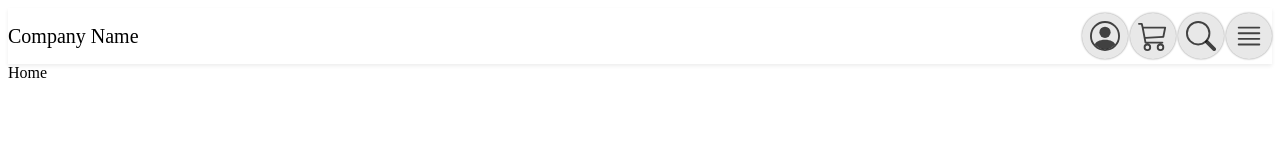
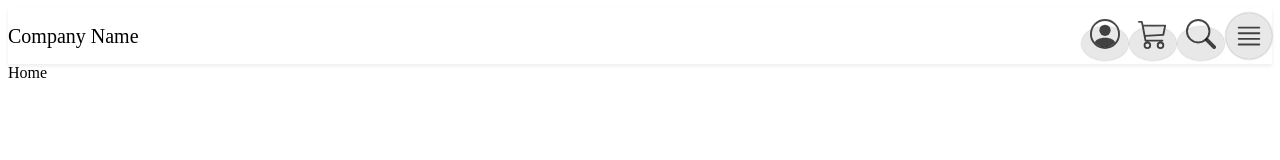
Before and after one commit to Sam-2019/Navigation-bar, a React (Create React App) app: page / in a window 1280 px wide. Shown: the top 160 px of the page. Built offline with nearby package versions, Linux system fonts and the light colour scheme.

Commit message:
added IconWrapper

```diff
--- a/src/Files/Components/Icons.js
+++ b/src/Files/Components/Icons.js
@@ -1,4 +1,5 @@
 import React from "react";
+import { IconWrapper } from "../../Styles";
 
 let width = 30;
 let height = 30;
@@ -30,7 +31,7 @@ export const BackIcon = () => {
 
 export const CartIcon = () => {
   return (
-    <div className="icon-wrapper">
+    <IconWrapper>
       <svg
         viewBox="0 0 16 16"
         className="bi bi-cart3 icon"
@@ -44,13 +45,13 @@ export const CartIcon = () => {
           d="M0 1.5A.5.5 0 0 1 .5 1H2a.5.5 0 0 1 .485.379L2.89 3H14.5a.5.5 0 0 1 .49.598l-1 5a.5.5 0 0 1-.465.401l-9.397.472L4.415 11H13a.5.5 0 0 1 0 1H4a.5.5 0 0 1-.491-.408L2.01 3.607 1.61 2H.5a.5.5 0 0 1-.5-.5zM3.102 4l.84 4.479 9.144-.459L13.89 4H3.102zM5 12a2 2 0 1 0 0 4 2 2 0 0 0 0-4zm7 0a2 2 0 1 0 0 4 2 2 0 0 0 0-4zm-7 1a1 1 0 1 0 0 2 1 1 0 0 0 0-2zm7 0a1 1 0 1 0 0 2 1 1 0 0 0 0-2z"
         />
       </svg>
-    </div>
+    </IconWrapper>
   );
 };
 
 export const JustifyIcon = () => {
   return (
-    <div className="icon-wrapper">
+    <IconWrapper>
       <svg
         viewBox="0 0 16 16"
         className="bi bi-justify icon"
@@ -64,13 +65,13 @@ export const JustifyIcon = () => {
           d="M2 12.5a.5.5 0 0 1 .5-.5h11a.5.5 0 0 1 0 1h-11a.5.5 0 0 1-.5-.5zm0-3a.5.5 0 0 1 .5-.5h11a.5.5 0 0 1 0 1h-11a.5.5 0 0 1-.5-.5zm0-3a.5.5 0 0 1 .5-.5h11a.5.5 0 0 1 0 1h-11a.5.5 0 0 1-.5-.5zm0-3a.5.5 0 0 1 .5-.5h11a.5.5 0 0 1 0 1h-11a.5.5 0 0 1-.5-.5z"
         />
       </svg>
-    </div>
+    </IconWrapper>
   );
 };
 
 export const UserIcon = () => {
   return (
-    <div className="icon-wrapper">
+    <IconWrapper>
       <svg
         viewBox="0 0 16 16"
         className="bi bi-person-circle icon"
@@ -86,13 +87,13 @@ export const UserIcon = () => {
           d="M8 1a7 7 0 1 0 0 14A7 7 0 0 0 8 1zM0 8a8 8 0 1 1 16 0A8 8 0 0 1 0 8z"
         />
       </svg>
-    </div>
+    </IconWrapper>
   );
 };
 
 export const SearchIcon = () => {
   return (
-    <div className="icon-wrapper">
+    <IconWrapper>
       <svg
         viewBox="0 0 16 16"
         className="bi bi-search icon"
@@ -110,7 +111,7 @@ export const SearchIcon = () => {
           d="M6.5 12a5.5 5.5 0 1 0 0-11 5.5 5.5 0 0 0 0 11zM13 6.5a6.5 6.5 0 1 1-13 0 6.5 6.5 0 0 1 13 0z"
         />
       </svg>
-    </div>
+    </IconWrapper>
   );
 };
 
```
